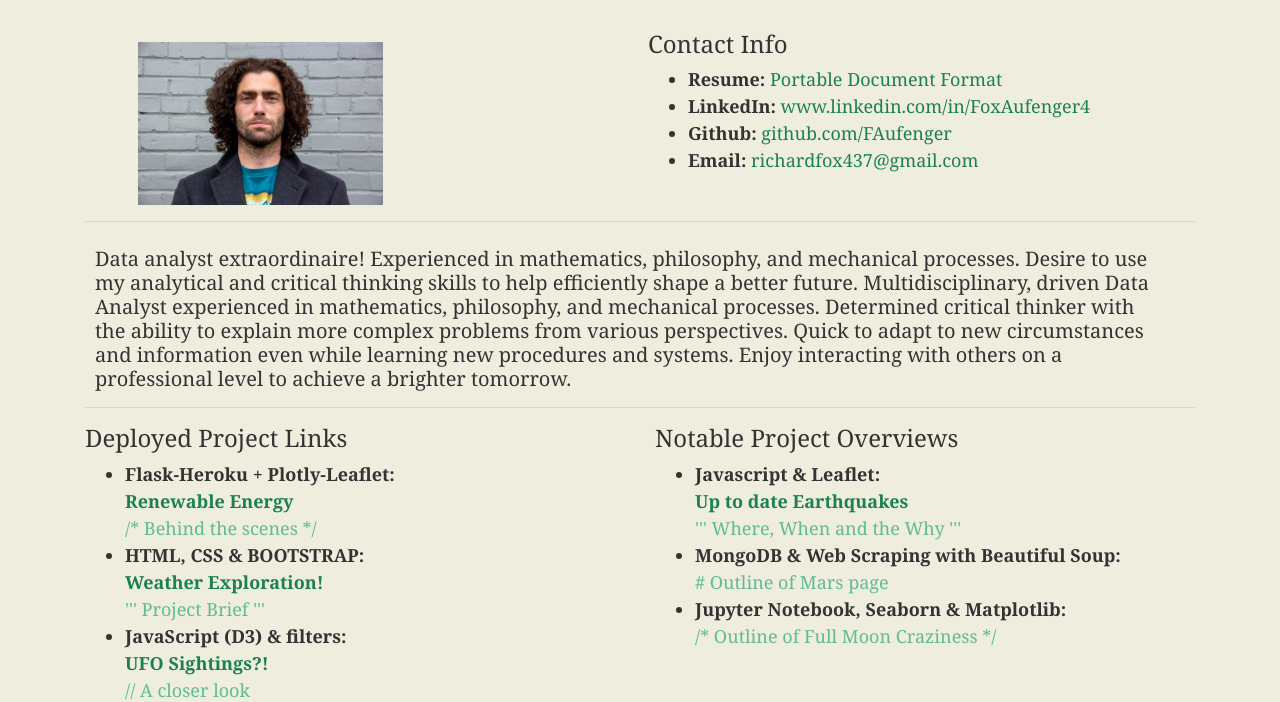
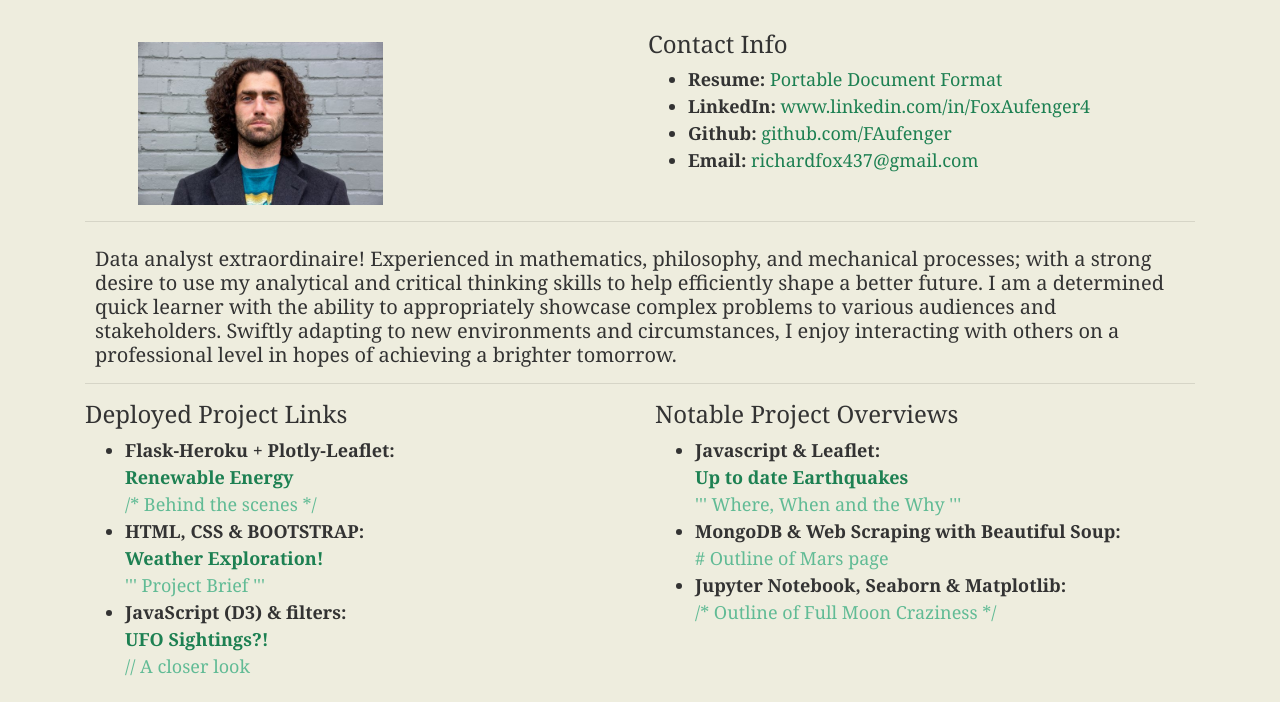
Before and after one commit to FAufenger/FAufenger.github.io, a plain HTML site: page index.html in a window 1280 px wide. Shown: the part 102-804 px from the top of the page. Drawn offline with nearby package versions, Linux system fonts and the light colour scheme.

Commit message:
Update index.html

```diff
--- a/index.html
+++ b/index.html
@@ -49,16 +49,13 @@
       <div class="col-md-12">
         <hr>
         <h5 class="text-left">
-          Data analyst extraordinaire! Experienced in mathematics, philosophy, and mechanical processes.
-          Desire to use my analytical and critical thinking skills to help efficiently shape a better future.
-
-
-          Multidisciplinary, driven Data Analyst experienced in mathematics, philosophy, and mechanical processes.
-
-          Determined critical thinker with the ability to explain more complex problems from various perspectives.
-          Quick to adapt to new circumstances and information even while learning new procedures and systems.
-          Enjoy interacting with others on a professional level to achieve a brighter tomorrow.
-
+          Data analyst extraordinaire! Experienced in mathematics, philosophy, and mechanical processes;
+          with a strong desire to use my analytical and critical thinking skills to help efficiently
+          shape a better future. I am a determined quick learner with the ability to appropriately showcase
+          complex problems to various audiences and stakeholders. Swiftly adapting to new environments and
+          circumstances, I enjoy interacting with others on a professional level in hopes of achieving a
+          brighter tomorrow.
+          <!-- Since energy cannot be created nor destroyed so let’s optimize our systems together.  -->
         </h5>
         <hr>
       </div>
```
